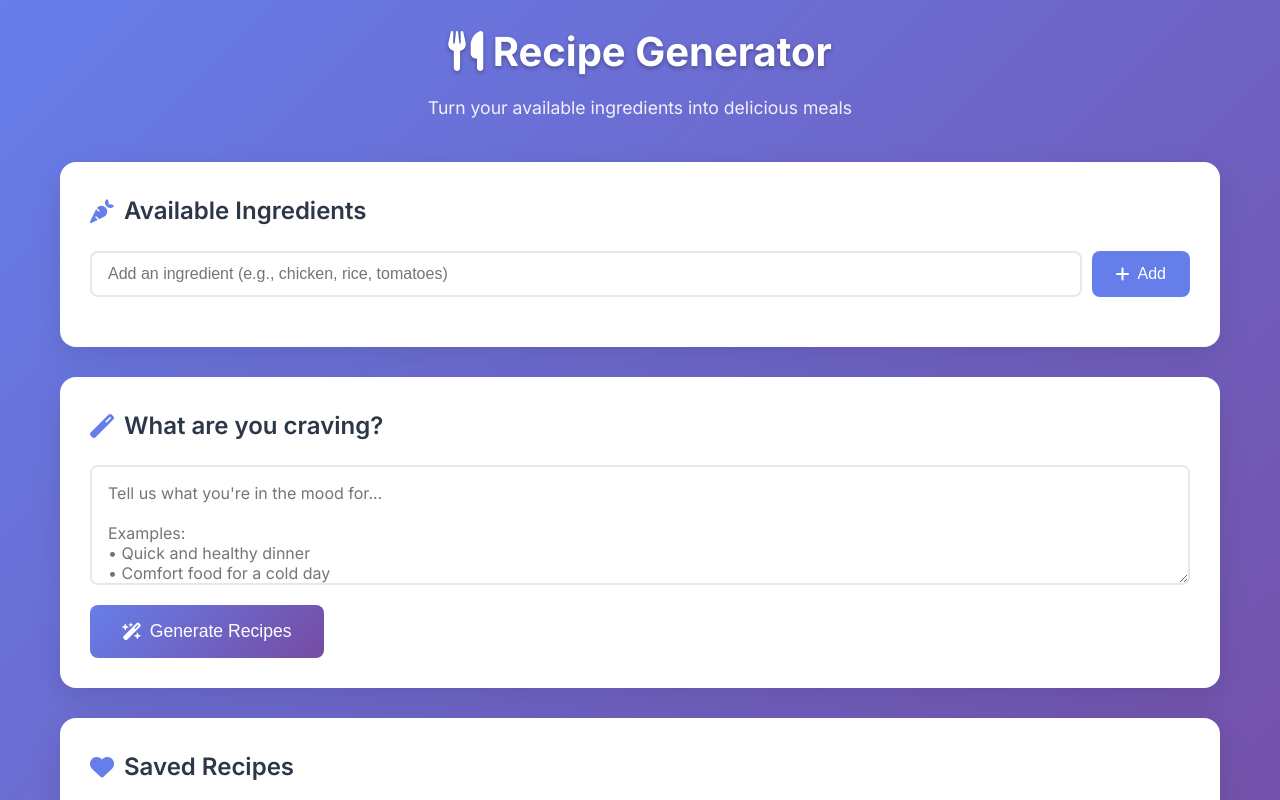
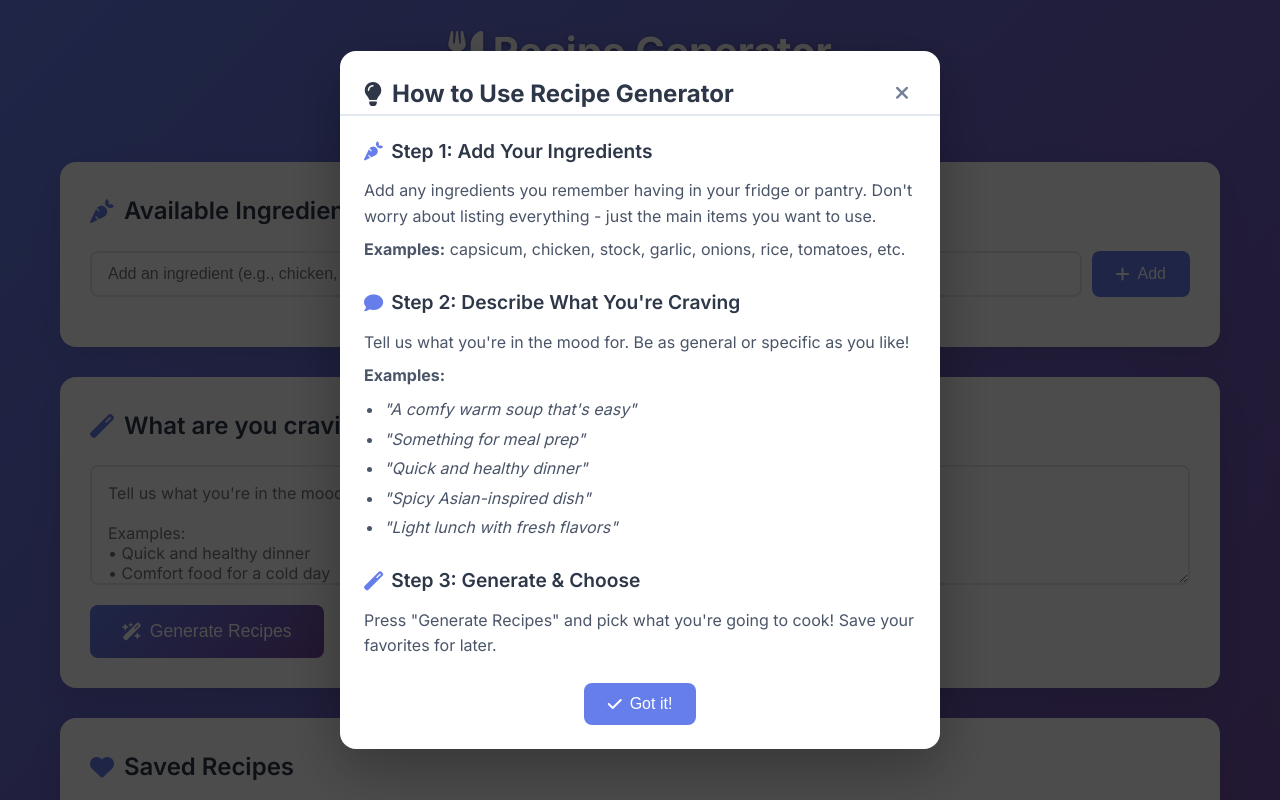
Before and after one commit to AndyParka/recipe-generator-app, a website: page index.html in a window 1280 px wide. Shown: the top 800 px of the page. Drawn offline with Linux system fonts and the light colour scheme.

Commit message:
Added instructions modal on startup and button for later access

```diff
--- a/index.html
+++ b/index.html
@@ -65,9 +65,14 @@
             <!-- Navigation -->
             <section class="settings-section">
                 <div class="settings-content">
-                    <a href="settings.html" class="btn btn-primary" style="width: 100%; text-align: center;">
-                        <i class="fas fa-cog"></i> Settings
-                    </a>
+                    <div class="nav-buttons">
+                        <a href="#" id="showInstructions" class="btn btn-primary" style="flex: 1; text-align: center;">
+                            <i class="fas fa-question-circle"></i> Instructions
+                        </a>
+                        <a href="settings.html" class="btn btn-primary" style="flex: 1; text-align: center;">
+                            <i class="fas fa-cog"></i> Settings
+                        </a>
+                    </div>
                 </div>
             </section>
         </main>
@@ -76,6 +81,49 @@
     <!-- Toast notification -->
     <div class="toast" id="toast"></div>
 
+    <!-- Instructions Modal -->
+    <div class="modal-overlay" id="instructionsModal">
+        <div class="modal">
+            <div class="modal-header">
+                <h2><i class="fas fa-lightbulb"></i> How to Use Recipe Generator</h2>
+                <button class="modal-close" id="closeInstructionsModal">
+                    <i class="fas fa-times"></i>
+                </button>
+            </div>
+            <div class="modal-content">
+                <div class="instruction-step">
+                    <h3><i class="fas fa-carrot"></i> Step 1: Add Your Ingredients</h3>
+                    <p>Add any ingredients you remember having in your fridge or pantry. Don't worry about listing everything - just the main items you want to use.</p>
+                    <p><strong>Examples:</strong> capsicum, chicken, stock, garlic, onions, rice, tomatoes, etc.</p>
+                </div>
+
+                <div class="instruction-step">
+                    <h3><i class="fas fa-comment"></i> Step 2: Describe What You're Craving</h3>
+                    <p>Tell us what you're in the mood for. Be as general or specific as you like!</p>
+                    <p><strong>Examples:</strong></p>
+                    <ul>
+                        <li>"A comfy warm soup that's easy"</li>
+                        <li>"Something for meal prep"</li>
+                        <li>"Quick and healthy dinner"</li>
+                        <li>"Spicy Asian-inspired dish"</li>
+                        <li>"Light lunch with fresh flavors"</li>
+                    </ul>
+                </div>
+
+                <div class="instruction-step">
+                    <h3><i class="fas fa-magic"></i> Step 3: Generate & Choose</h3>
+                    <p>Press "Generate Recipes" and pick what you're going to cook! Save your favorites for later.</p>
+                </div>
+
+                <div class="instruction-actions">
+                    <button class="btn btn-primary" onclick="closeInstructionsModal()">
+                        <i class="fas fa-check"></i> Got it!
+                    </button>
+                </div>
+            </div>
+        </div>
+    </div>
+
     <script src="script.js"></script>
 </body>
 </html>
--- a/script.js
+++ b/script.js
@@ -11,6 +11,7 @@ class RecipeApp {
         this.setupEventListeners();
         this.renderIngredients();
         this.renderSavedRecipes();
+        this.checkFirstTimeUser();
     }
 
     setupEventListeners() {
@@ -22,6 +23,10 @@ class RecipeApp {
 
         // Generate recipes
         document.getElementById('generateRecipes').addEventListener('click', () => this.generateRecipes());
+
+        // Instructions modal
+        document.getElementById('showInstructions').addEventListener('click', () => this.showInstructionsModal());
+        document.getElementById('closeInstructionsModal').addEventListener('click', () => this.closeInstructionsModal());
     }
 
     addIngredient() {
@@ -647,6 +652,30 @@ class RecipeApp {
         localStorage.setItem('recipeApp_savedRecipes', JSON.stringify(this.savedRecipes));
     }
 
+    checkFirstTimeUser() {
+        const hasSeenInstructions = localStorage.getItem('recipeApp_instructions_seen');
+
+        // Show instructions modal if user hasn't seen it
+        if (!hasSeenInstructions) {
+            setTimeout(() => {
+                this.showInstructionsModal();
+            }, 500); // Small delay for better UX
+        }
+    }
+
+    showInstructionsModal() {
+        const modal = document.getElementById('instructionsModal');
+        modal.classList.add('show');
+        document.body.style.overflow = 'hidden'; // Prevent background scrolling
+    }
+
+    closeInstructionsModal() {
+        const modal = document.getElementById('instructionsModal');
+        modal.classList.remove('show');
+        document.body.style.overflow = ''; // Restore scrolling
+        localStorage.setItem('recipeApp_instructions_seen', 'true');
+    }
+
     loadFromStorage() {
         const savedIngredients = localStorage.getItem('recipeApp_ingredients');
         const savedRecipes = localStorage.getItem('recipeApp_savedRecipes');
@@ -666,6 +695,12 @@ class RecipeApp {
 // Global functions for modal interactions
 function openSettings() {
     window.location.href = 'settings.html';
+}
+
+function closeInstructionsModal() {
+    if (app) {
+        app.closeInstructionsModal();
+    }
 }
 
 // Initialize the app when the page loads
--- a/styles.css
+++ b/styles.css
@@ -511,6 +511,60 @@ section h2 i {
     line-height: 1.4;
 }
 
+/* Navigation Buttons */
+.nav-buttons {
+    display: flex;
+    gap: 12px;
+    width: 100%;
+}
+
+.nav-buttons .btn {
+    flex: 1;
+    text-align: center;
+}
+
+/* Instruction Modal Styles */
+.instruction-step {
+    margin-bottom: 24px;
+}
+
+.instruction-step h3 {
+    font-size: 1.2rem;
+    font-weight: 600;
+    margin-bottom: 12px;
+    color: #2d3748;
+    display: flex;
+    align-items: center;
+    gap: 8px;
+}
+
+.instruction-step h3 i {
+    color: #667eea;
+}
+
+.instruction-step p {
+    margin-bottom: 8px;
+    color: #4a5568;
+    line-height: 1.6;
+}
+
+.instruction-step ul {
+    margin-top: 8px;
+    margin-left: 20px;
+}
+
+.instruction-step li {
+    margin-bottom: 4px;
+    color: #4a5568;
+    font-style: italic;
+}
+
+.instruction-actions {
+    display: flex;
+    justify-content: center;
+    margin-top: 24px;
+}
+
 .data-actions {
     display: flex;
     gap: 12px;
@@ -759,3 +813,14 @@ section h2 i {
         font-size: 0.9rem;
     }
 }
+
+@media (max-width: 360px) {
+    .nav-buttons {
+        flex-direction: column;
+        gap: 8px;
+    }
+
+    .nav-buttons .btn {
+        width: 100%;
+    }
+}
```
